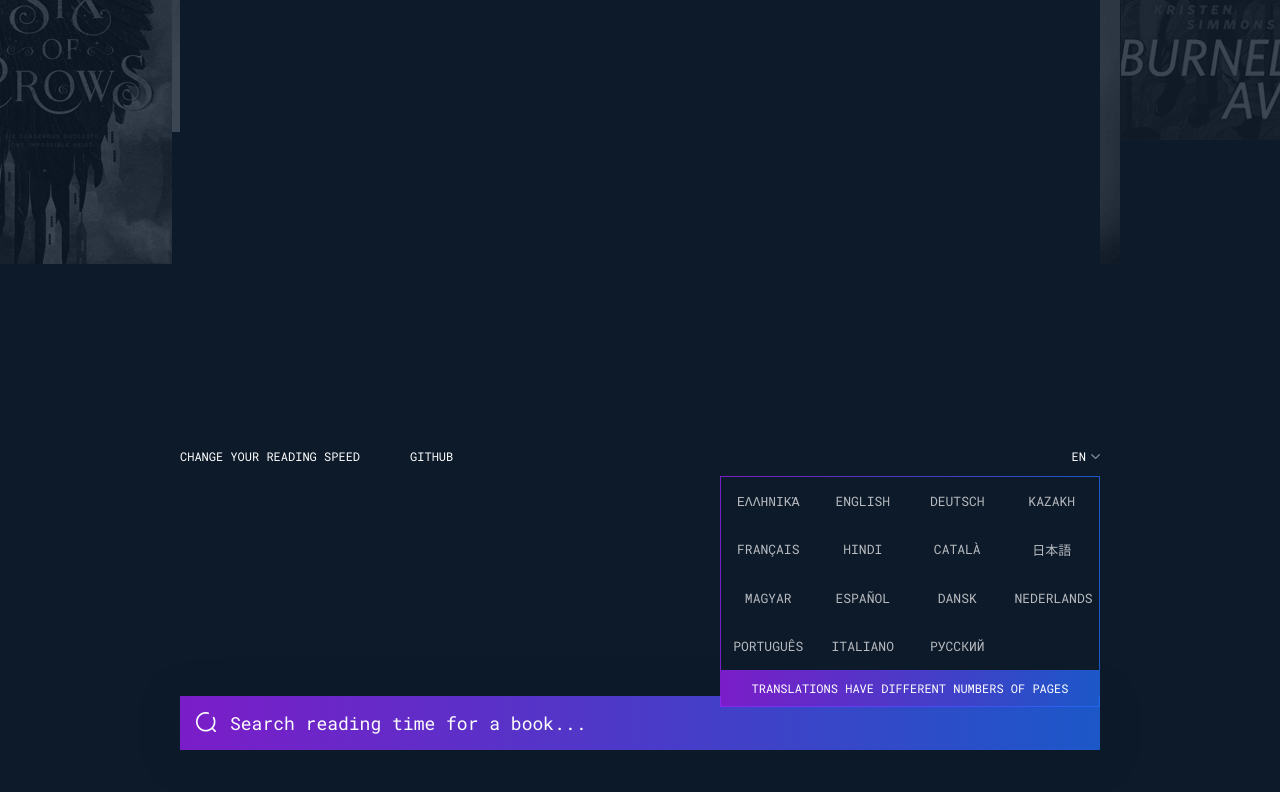
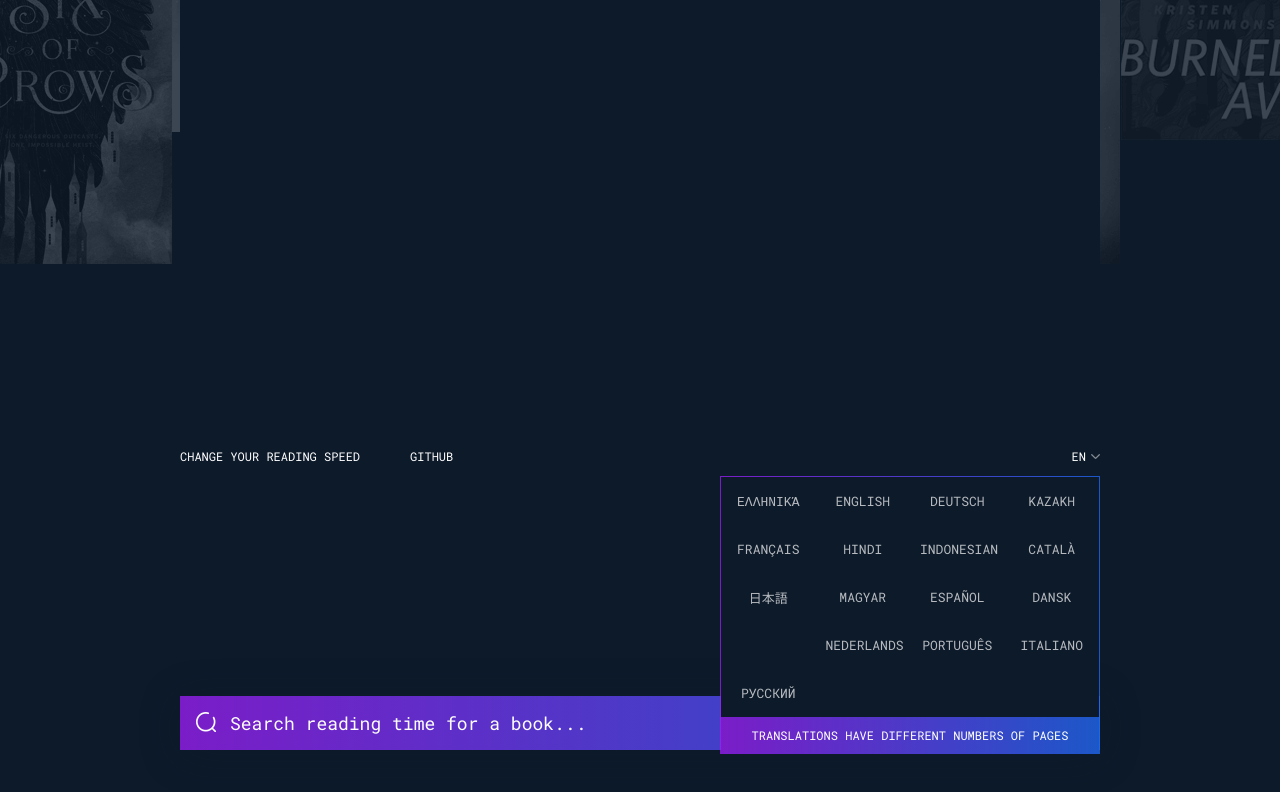
Before and after one commit to devfake/years-to-read, a Vue app: page / in a window 1280 px wide. Both pictures are taken after a click on the element "EN". Shown: the part 372-1164 px from the top of the page. Built offline with nearby package versions, Linux system fonts and the light colour scheme; what vue-js-modal would draw is missing.

Commit message:
Added Indonesian Language

```diff
--- a/src/App.vue
+++ b/src/App.vue
@@ -15,6 +15,7 @@
               <div @click="chooseBookTranslation('kk')">Kazakh</div>
               <div @click="chooseBookTranslation('fr')">Français</div>
               <div @click="chooseBookTranslation('hi')">Hindi</div>
+              <div @click="chooseBookTranslation('id')">Indonesian</div>
               <div @click="chooseBookTranslation('ca')">Català</div>
               <div @click="chooseBookTranslation('jp')">日本語</div>
               <div @click="chooseBookTranslation('hu')">Magyar</div>
```
Lines whose indentation alone changed are shown as unchanged.
